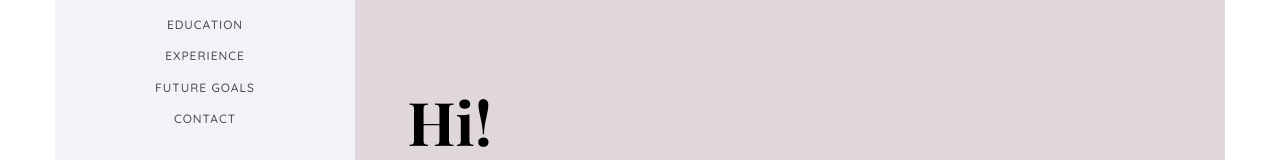
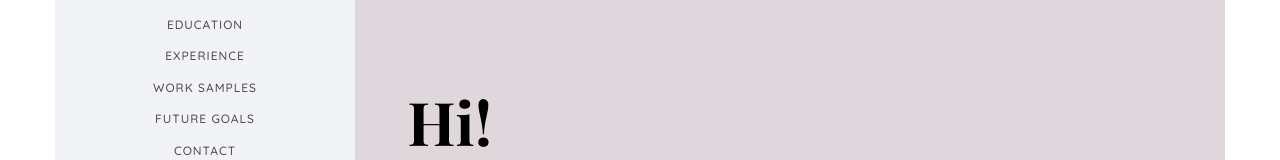
Before and after one commit to AmjadAljumah/Porfolio, a plain HTML site: page index.html in a window 1280 px wide. Shown: the part 208-368 px from the top of the page. Drawn offline with nearby package versions, Linux system fonts and the light colour scheme; files whose address does not match are found by name; a web font is replaced by a local one.

Commit message:
Update index.html

```diff
--- a/index.html
+++ b/index.html
@@ -67,6 +67,8 @@
 						<li><a href="#" data-nav-section="skills">Skills</a></li>
 						<li><a href="#" data-nav-section="education">Education</a></li>
 						<li><a href="#" data-nav-section="experience">Experience</a></li>
+						<li><a href="#" data-nav-section="services">Work Samples
+					</a></li>
 						<li><a href="#" data-nav-section="services">Future goals</a></li>
 						<li><a href="#" data-nav-section="contact">Contact</a></li>
 					</ul>
```
